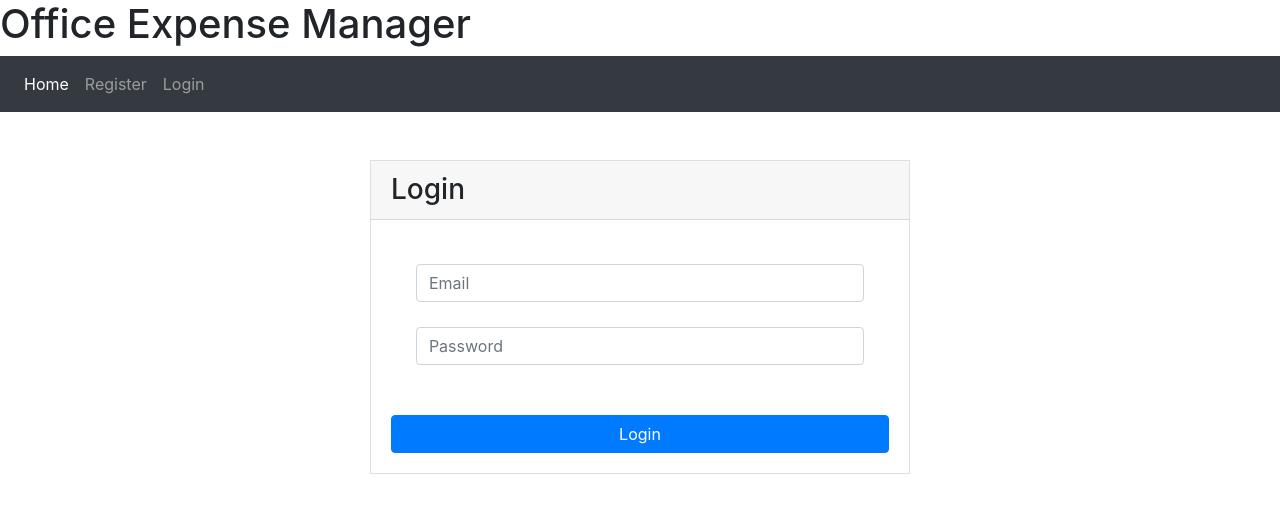
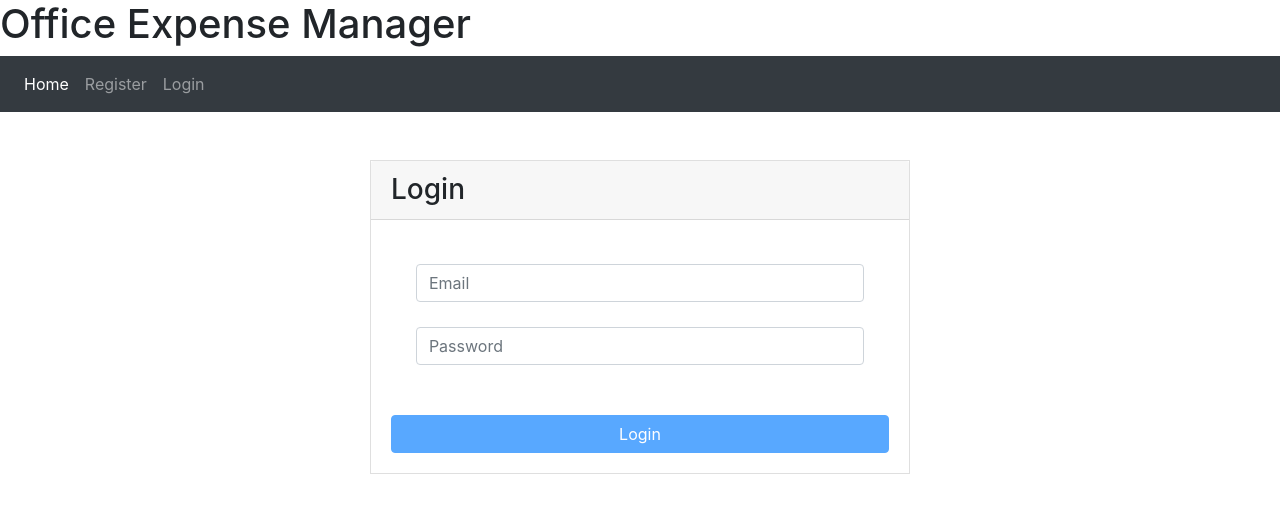
Before and after one commit to c-akhil/Office-Expense-Manager, an Angular app: page /login in a window 1280 px wide. Shown: the top 512 px of the page. Built offline with nearby package versions, Linux system fonts and the light colour scheme.

Commit message:
login  button disabled if  Invalid

```diff
--- a/src/app/login/login.component.html
+++ b/src/app/login/login.component.html
@@ -21,7 +21,12 @@
                                   type="email"
                                   class="form-control">
                               </div>
-                              <div class="form-group" >
+                              <div class="alert alert-danger form-group" *ngIf="form.get('email').touched && form.get('email').invalid">
+
+                                Invalid Email
+
+                            </div>
+                                <div class="form-group" >
                                 <!-- <label for="password" >Password </label> -->
                                 <input
                                   formControlName="password"
@@ -32,11 +37,14 @@
                                   <div *ngIf="statusMessage!=''" class="alert alert-danger">
                                     {{statusMessage}}
                                   </div>
+                                </div>
+                                <div class="alert alert-danger form-group" *ngIf="form.get('password').touched && form.get('password').invalid">
 
+                                Invalid Password
 
-                              </div>
+                                </div>
 
-                                <button class="btn btn-primary" (click)="login(email)" >Login </button>
+                                <button class="btn btn-primary" (click)="login(email)" [disabled]="form.invalid" >Login </button>
 
                             </form>
                         </div>
--- a/src/app/login/login.component.ts
+++ b/src/app/login/login.component.ts
@@ -1,7 +1,7 @@
 import { LoginService } from './../login.service';
 import { Http } from '@angular/http';
 import { Component, OnInit } from '@angular/core';
-import { FormGroup, FormControl } from '@angular/forms';
+import { FormGroup, FormControl, Validators } from '@angular/forms';
 
 @Component({
   selector: 'app-login',
@@ -11,8 +11,8 @@
 export class LoginComponent implements OnInit {
 
   form= new FormGroup ({
-    email:new FormControl(),
-   password:new FormControl(),
+    email:new FormControl("",[Validators.required,Validators.email]),
+   password:new FormControl("",[Validators.required]),
 
   });
   statusMessage:string='';
```
